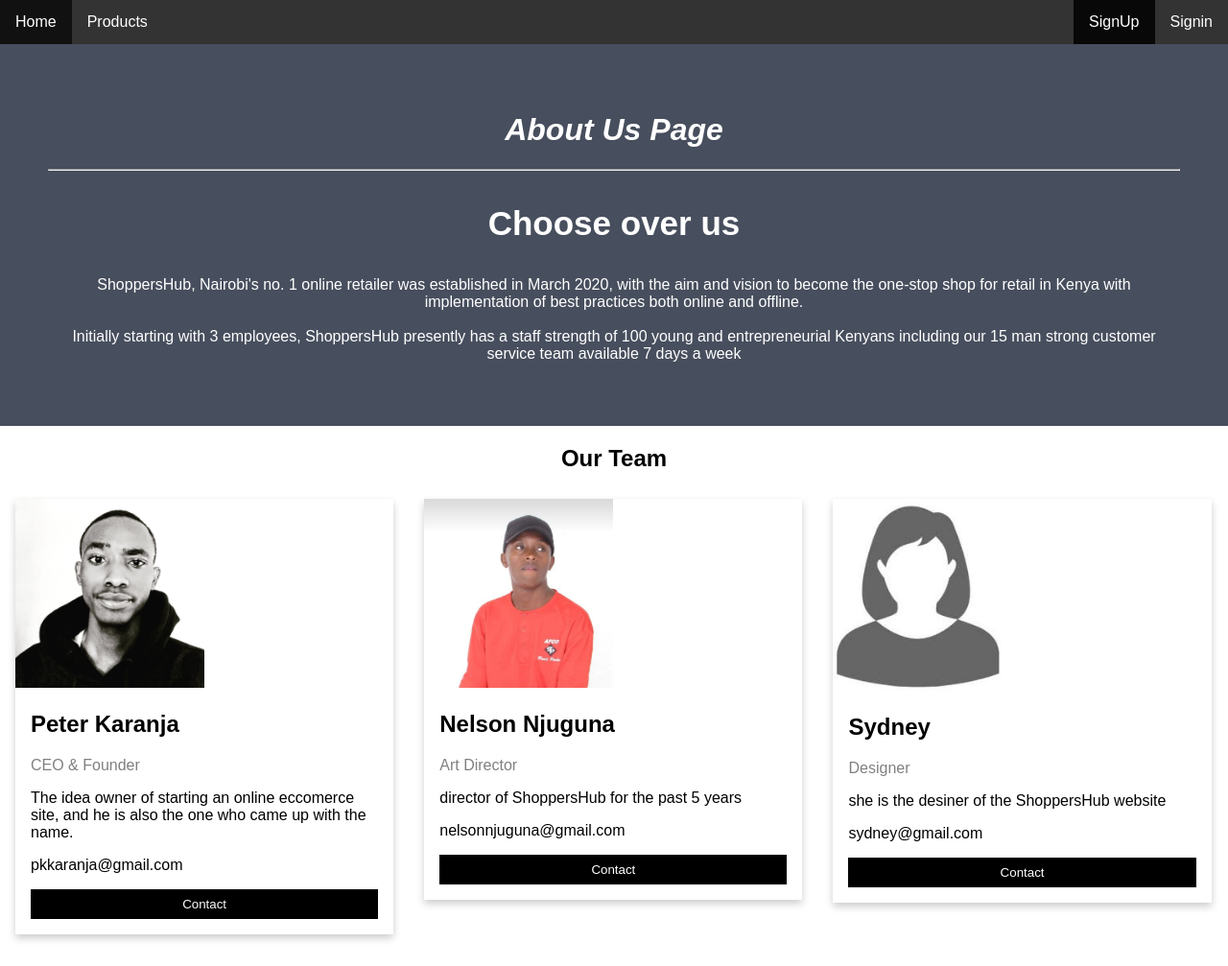
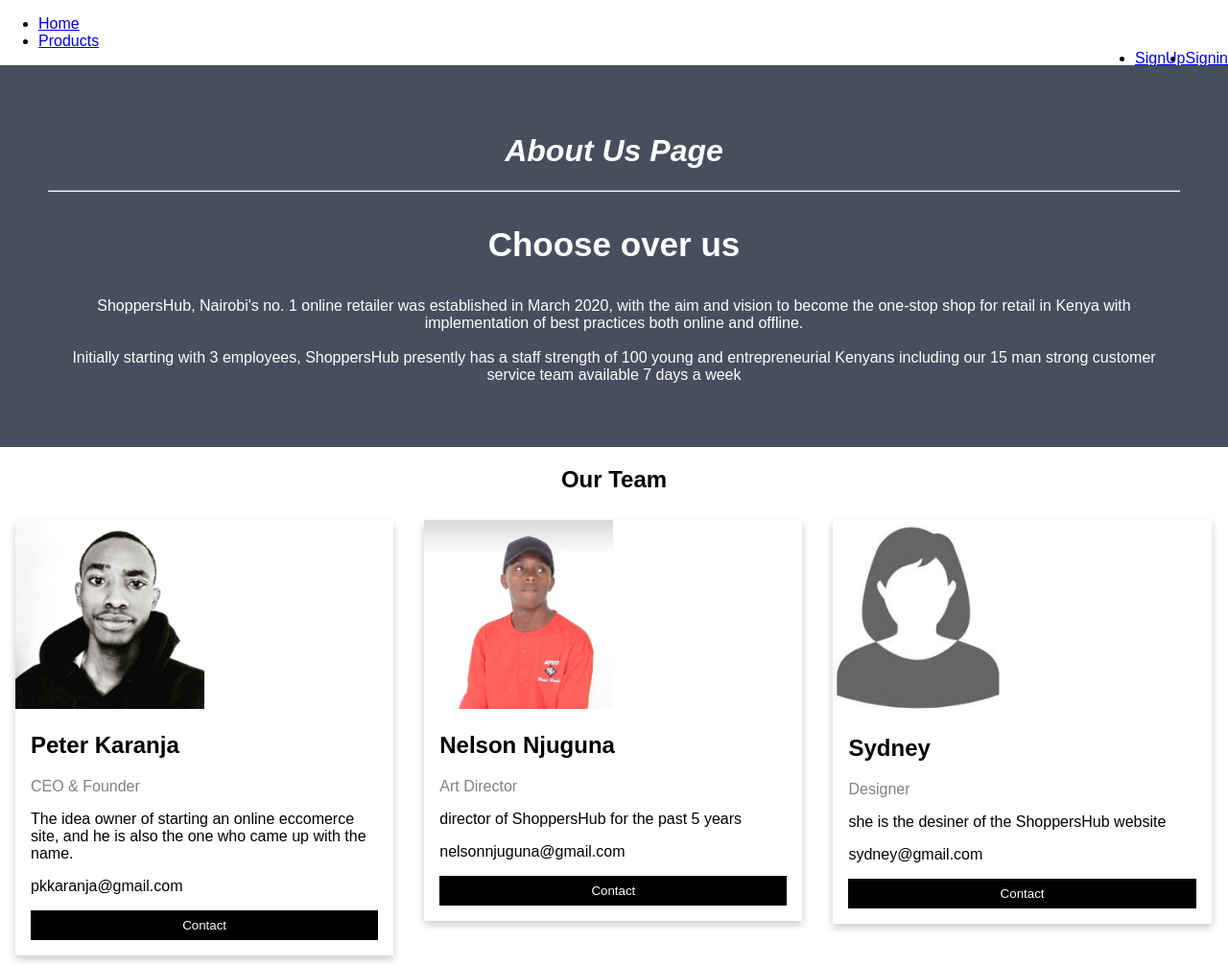
Before and after one commit to nelsonia/ShoppersHub, a plain HTML site: page about.html in a window 1280 px wide. Shown: the whole page at 96% size. Drawn offline with Linux system fonts and the light colour scheme.

Commit message:
update about page

```diff
--- a/css/styles.css
+++ b/css/styles.css
@@ -67,30 +67,3 @@
   }
 }
 /* navbar style */
-ul {
-    list-style-type: none;
-    margin: 0;
-    padding: 0;
-    overflow: hidden;
-    background-color: #333;
-  }
-
-  li {
-    float: left;
-  }
-
-  li a {
-    display: block;
-    color: white;
-    text-align: center;
-    padding: 14px 16px;
-    text-decoration: none;
-  }
-
-  li a:hover:not(.active) {
-    background-color: #111;
-  }
-
-  .active {
-    background-color: #080808;
-  }
```
Also changed, not shown: images/87390.png (added), images/Facebook_UI-03-512.webp (added).
